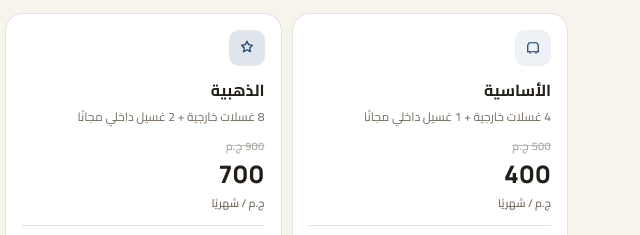
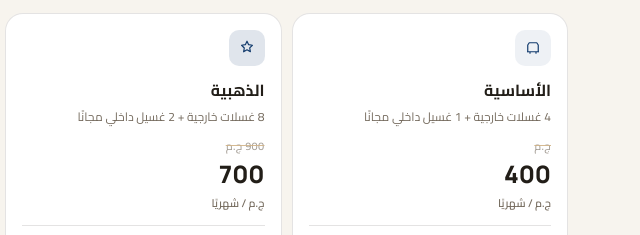
Before and after one commit to Omaramir777/reinova-landing-page, a plain HTML site: page index.html in a window 1280 px wide. Shown: the part 2500-2735 px from the top of the page, 640-1280 px from the left. Drawn offline with Linux system fonts and the light colour scheme.

Commit message:
Fix price formatting in plan card

```diff
--- a/index.html
+++ b/index.html
@@ -133,7 +133,7 @@
           <div class="tile-icon tone-1"><svg viewBox="0 0 24 24"><path d="M5 17V8l2-3h10l2 3v9"/><path d="M5 17h14M8 17v2M16 17v2"/></svg></div>
           <h4>الأساسية</h4>
           <p class="plan-tagline">4 غسلات خارجية + 1 غسيل داخلي مجانًا</p>
-          <div class="plan-price"><del class="old-price">500 ج.م</del>400<span>ج.م / شهريًا</span></div>
+          <div class="plan-price"><del class="old-price"> ج.م</del>400<span>ج.م / شهريًا</span></div>
           <ul class="plan-features">
             <li>4 غسلة خارجية شهريًا (1 أسبوعيًا)</li>
             <li>1 غسلة داخلية شهريًا</li>
```
